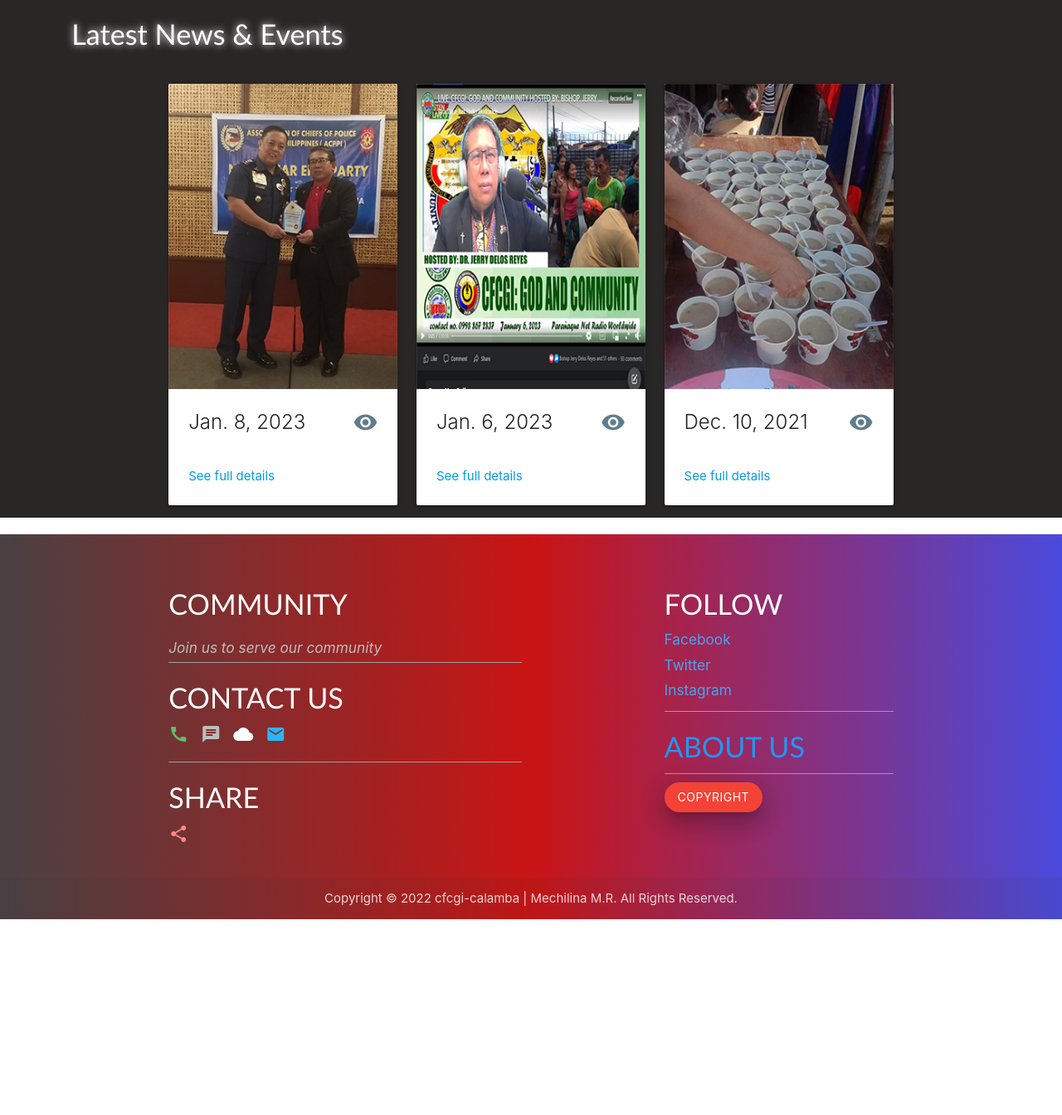
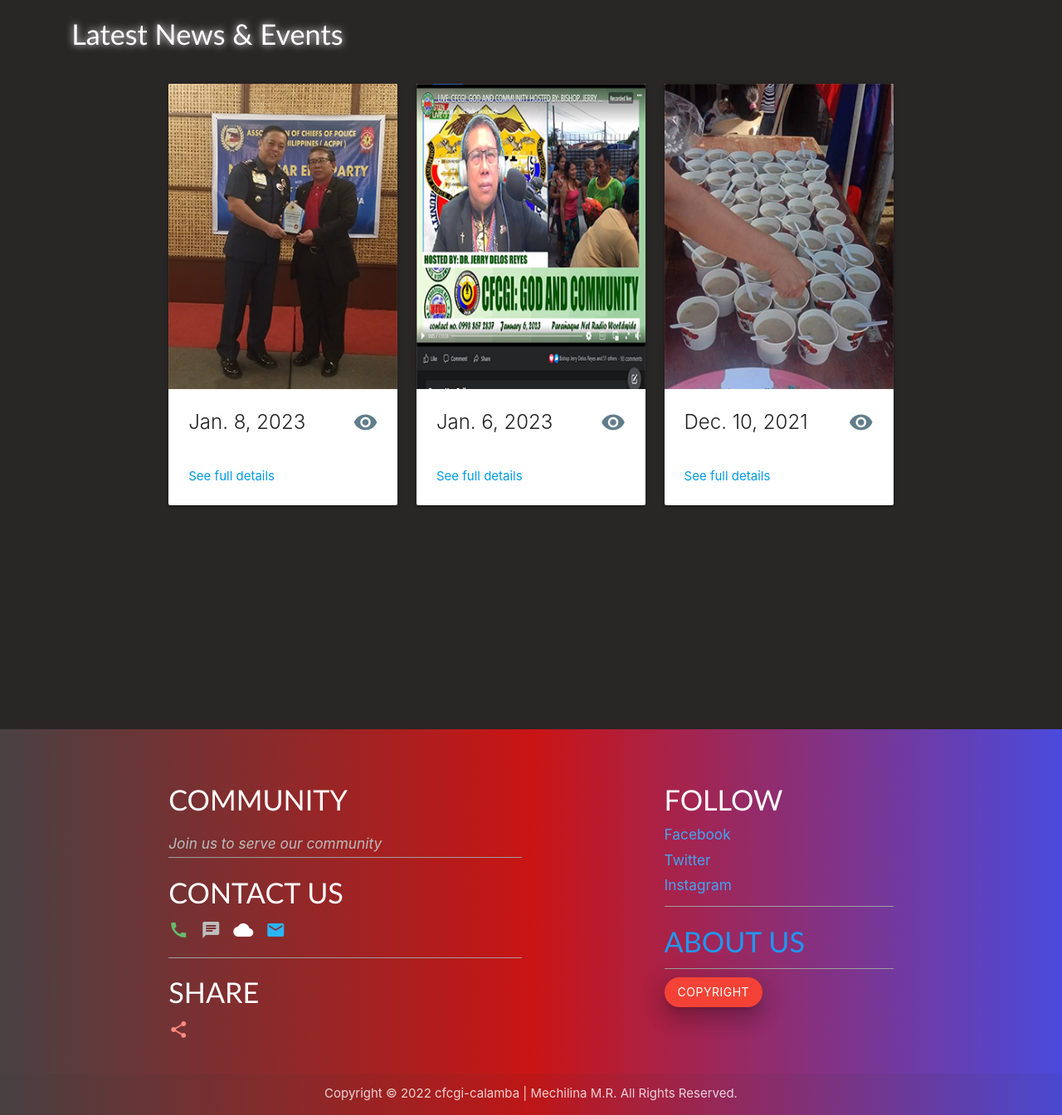
Before and after one commit to MRUSSEL2022/cfcgi-calamba, a PHP site: page / in a window 1280 px wide. Shown: the part 1343-2687 px from the top of the page at 83% size. Before the commit the page ends 2451 px from the top, so only its background shows below. Run offline with PHP 8.4, Linux system fonts and the light colour scheme; some libraries are stand-ins or nearby versions; some web fonts are replaced.

Commit message:
3rd commit

```diff
--- a/style.css
+++ b/style.css
@@ -38,11 +38,13 @@ header {
     color: #fff;
     background-color: rgb(41, 38, 38);
     mix-blend-mode: overlay;
+    height: 110vh;
 }
 .section-news-events h4 {
     font-family: 'Gill Sans', 'Gill Sans MT', Calibri, 'Trebuchet MS', sans-serif;
     text-shadow: 0 0 10px white;
     padding-left: 5rem;
+
 }
 html,body {
     width: 100%;
```
